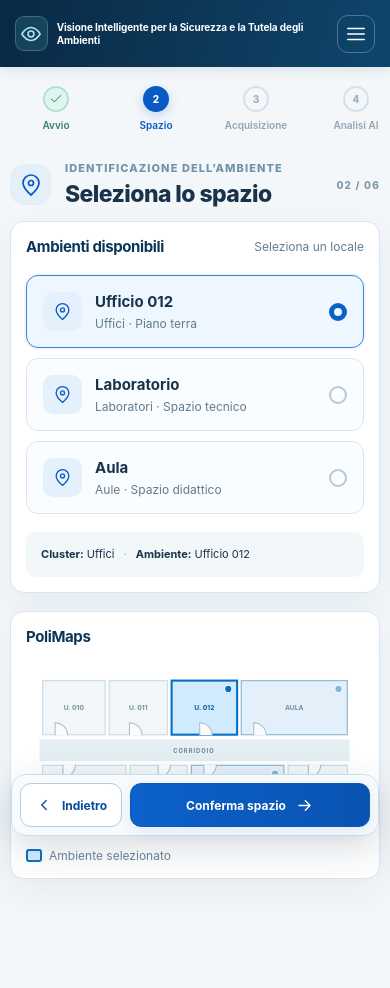
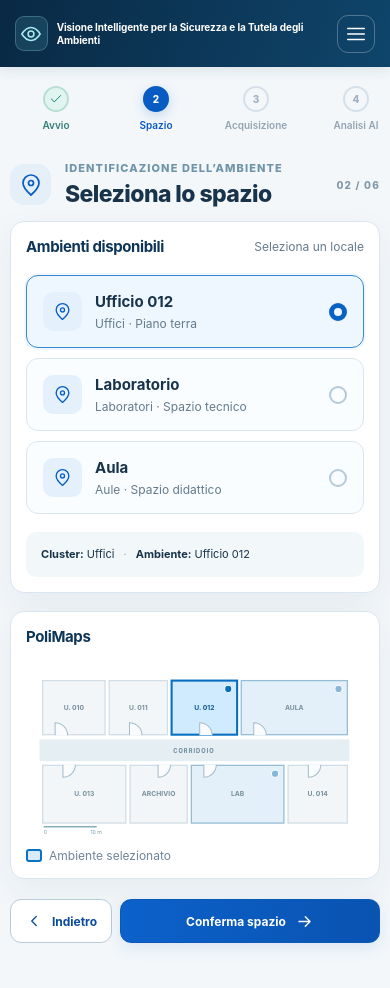
Before and after one commit to AlessandroMandelli/DVR_AI, a plain HTML site: page index.html in a window 390 px wide. Both pictures are taken after a click on the button "Inizia". Drawn offline with Linux system fonts and the light colour scheme.

Commit message:
Add files via upload

```diff
--- a/app.js
+++ b/app.js
@@ -1,11 +1,11 @@
-/* V.I.S.T.A. v2.6 — menu con chiusura esterna e finestra Info. */
+/* V.I.S.T.A. v2.7 — navigazione in fondo al contenuto; menu Info invariato. */
 (()=>{'use strict';
 const APP='V.I.S.T.A.';
 const LONG='Visione Intelligente per la Sicurezza e la Tutela degli Ambienti';
 const PAYOFF='Ogni prospettiva conta. Ogni rischio merita attenzione.';
-const VERSION='2.6';
+const VERSION='2.7';
 const PUBLIC_URL='https://alessandromandelli.github.io/DVR_AI/';
-const STORAGE='vista-pwa-v2-6-state';
+const STORAGE='vista-pwa-v2-7-state';
 const NAMES=['Avvio','Spazio','Acquisizione','Analisi AI','Validazione','Report'];
 const SPACES={
  office:{code:'012',name:'Ufficio 012',cluster:'Uffici',floor:'Piano terra',checks:[
@@ -33,7 +33,7 @@ const safe=x=>String(x??'').replace(/[&<>"']/g,c=>({'&':'&amp;','<':'&lt;','>':'
 const now=()=>new Date().toISOString();
 const initial=()=>({page:0,maxPage:0,space:'office',selected:true,photoName:'',photoIsPano:false,photoCanPano:false,photoModeSource:'automatico',captured:false,review:{},notes:{},statuses:{},itemEdits:{},custom:[],removed:[],regions:[],activeRegion:'',active:0,ready:false,viewPose:{yaw:0,pitch:0,fov:70},validatedAt:null,lastSavedAt:null});
 let s=initial(),photoBlob=null,photoURL=null,regions=[],viewer=null,editMode='explore',menu=false,infoOpen=false,installPrompt=null,loadingImage=false,transfer=false,transferProgress=0,toastTimer=null,analyzing=false,analysisTimer=null,pendingRegion=null;
-try{const o=JSON.parse(localStorage.getItem(STORAGE)||localStorage.getItem('vista-pwa-v2-5-state')||localStorage.getItem('vista-pwa-v2-4-state')||localStorage.getItem('vista-pwa-v2-3-state')||localStorage.getItem('vista-pwa-v2-2-state')||localStorage.getItem('vista-pwa-v2-1-state')||'null');if(o&&o.space in SPACES){s={...initial(),...o,page:Math.min(5,Math.max(0,Number(o.page)||0)),maxPage:Math.min(5,Math.max(0,Number(o.maxPage)||0))};}}catch(e){}
+try{const o=JSON.parse(localStorage.getItem(STORAGE)||localStorage.getItem('vista-pwa-v2-6-state')||localStorage.getItem('vista-pwa-v2-5-state')||localStorage.getItem('vista-pwa-v2-4-state')||localStorage.getItem('vista-pwa-v2-3-state')||localStorage.getItem('vista-pwa-v2-2-state')||localStorage.getItem('vista-pwa-v2-1-state')||'null');if(o&&o.space in SPACES){s={...initial(),...o,page:Math.min(5,Math.max(0,Number(o.page)||0)),maxPage:Math.min(5,Math.max(0,Number(o.maxPage)||0))};}}catch(e){}
 if(!Array.isArray(s.regions))s.regions=[];if(!Array.isArray(s.removed))s.removed=[];if(!Array.isArray(s.custom))s.custom=[];if(!s.itemEdits||typeof s.itemEdits!=='object')s.itemEdits={};regions=s.regions;if(s.photoIsPano&&!s.photoCanPano)s.photoCanPano=true;
 try{if(!localStorage.getItem(STORAGE)){
  for(const region of regions){
--- a/service-worker.js
+++ b/service-worker.js
@@ -1,4 +1,4 @@
-const CACHE='vista-v2-6-20261118a';
+const CACHE='vista-v2-7-20261118a';
 const CORE=['./','./index.html','./styles.css','./app.js','./pano-viewer.js','./manifest.webmanifest',
   './assets/icon-192.png','./assets/icon-512.png'];
 self.addEventListener('install',event=>{
--- a/styles.css
+++ b/styles.css
@@ -134,40 +134,24 @@
 .projection-switch>button.is-active{background:#e4f2fe;border-color:#2684c5;color:#0b5b96}
 .projection-switch>button:focus-visible{outline:2px solid #0c74bd;outline-offset:2px}
 
-/* V.I.S.T.A. 2.5: navigazione sempre raggiungibile senza scorrimento. */
-.page-content{padding-bottom:104px}
+/* V.I.S.T.A. v2.7: azioni di navigazione nel flusso naturale della pagina. */
 .bottom-actions{
-  position:fixed;bottom:max(12px,env(safe-area-inset-bottom));left:50%;
-  transform:translateX(-50%);width:min(1396px,calc(100% - 42px));
-  z-index:28;display:flex;align-items:center;justify-content:space-between;
-  gap:12px;padding:11px 14px;border:1px solid #cbdde8;border-radius:15px;
-  background:rgba(248,251,253,.97);box-shadow:0 12px 38px rgba(10,43,70,.16);
-  backdrop-filter:blur(8px)
+  position:static;display:flex;justify-content:space-between;align-items:center;
+  gap:12px;width:100%;margin:0;padding:24px 0 0;
+  border:0;border-radius:0;background:transparent;box-shadow:none;
+  transform:none;backdrop-filter:none
 }
-/* I controlli manuali e quelli iniziali utilizzano lo stesso layout di validazione. */
+/* Schede di validazione uniformi, mantenute dalla v2.5. */
 .review-fields{display:grid;grid-template-columns:repeat(2,minmax(0,1fr));column-gap:13px;row-gap:12px}
 .review-fields label{min-width:0}
 .review-fields textarea{min-height:64px}
 .review-fields input,.review-fields select{min-height:40px}
-@media(max-width:820px){
- .review-fields{grid-template-columns:1fr}
- .bottom-actions{width:calc(100% - 22px);bottom:max(8px,env(safe-area-inset-bottom))}
-}
+@media(max-width:820px){.review-fields{grid-template-columns:1fr}}
 @media(max-width:620px){
- .page-content{padding-bottom:92px}
- .bottom-actions{padding:8px;gap:8px}
- .bottom-actions .button{min-height:44px;padding:9px 10px;white-space:normal}
- .bottom-actions .back-bottom{min-width:102px}
- .bottom-actions .button.primary{min-width:0}
- .welcome{min-height:max(350px,calc(100dvh - 210px))}
-}
-@media(max-height:740px) and (min-width:821px){
- .welcome{min-height:max(330px,calc(100dvh - 215px))}
- .empty-image{min-height:225px}
- .acquisition-panel{padding:16px 20px}
- .panel-heading{margin-bottom:12px}
- .space-choice{padding:11px 14px}
- .floor-svg{max-height:310px}
+  .bottom-actions{gap:8px;padding-top:20px}
+  .bottom-actions .button{min-height:44px;padding:9px 10px;white-space:normal}
+  .bottom-actions .back-bottom{min-width:102px}
+  .bottom-actions .button.primary{min-width:0}
 }
 
 /* V.I.S.T.A. v2.6: menu contestuale e finestra Info. */
```
Also changed, not shown: 1 other file.
